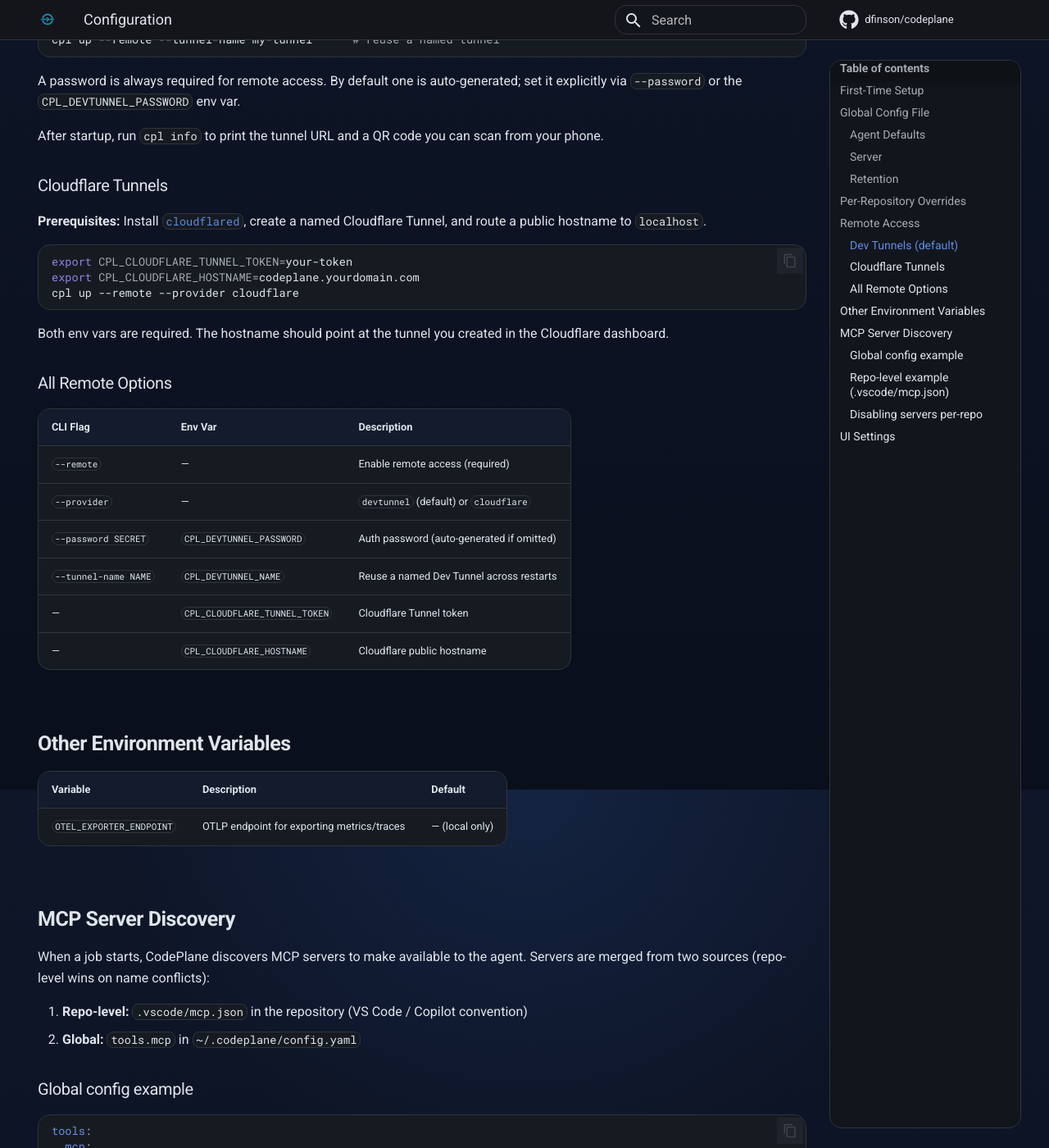
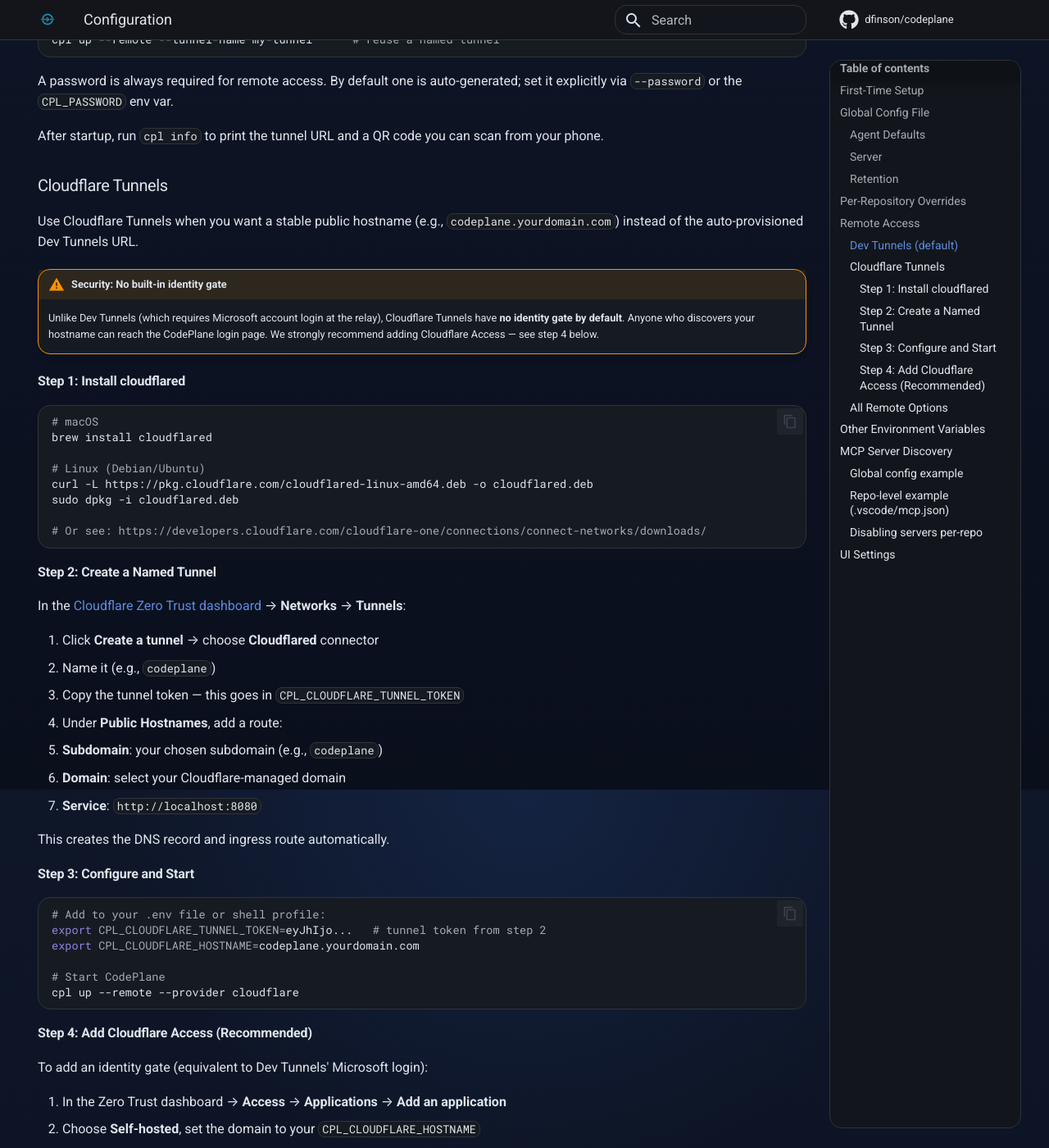
Before and after one commit to dfinson/agent-tower, an MkDocs documentation site: the page built from docs/configuration.md, in a window 1280 px wide and 1400 px high, scrolled down 1837 px. Shown: the whole window at 82% size. Built offline with MkDocs 1.6.1 and Material for MkDocs 9.7.7, drawn with Linux system fonts in a browser that asks for light colours; comment, search, counter and statistics services are not loaded; some of the changed text lies outside the part shown.

Commit message:
feat: provider-aware security model, Cloudflare setup guide, env var rename
- Rename CPL_DEVTUNNEL_PASSWORD → CPL_PASSWORD (provider-agnostic)
- Make SPEC.md §7.1, §21.1, §21.7 provider-aware (Dev Tunnels vs Cloudflare)
- Update docs/security.md threat model table (4 modes, not 3)
- Expand docs/configuration.md Cloudflare section into 4-step setup guide
  with warning about missing identity gate and Access recommendation
- Add startup warning when --provider cloudflare is used
- Update all doc refs: CONTRIBUTING.md, quick-start.md, cli.md, development.md

````diff
--- a/docs/configuration.md
+++ b/docs/configuration.md
@@ -77,21 +77,65 @@
 cpl up --remote --tunnel-name my-tunnel      # reuse a named tunnel
 ```
 
-A password is always required for remote access. By default one is auto-generated; set it explicitly via `--password` or the `CPL_DEVTUNNEL_PASSWORD` env var.
+A password is always required for remote access. By default one is auto-generated; set it explicitly via `--password` or the `CPL_PASSWORD` env var.
 
 After startup, run `cpl info` to print the tunnel URL and a QR code you can scan from your phone.
 
 ### Cloudflare Tunnels
 
-**Prerequisites:** Install [`cloudflared`](https://developers.cloudflare.com/cloudflare-one/connections/connect-networks/downloads/), create a named Cloudflare Tunnel, and route a public hostname to `localhost`.
+Use Cloudflare Tunnels when you want a stable public hostname (e.g., `codeplane.yourdomain.com`) instead of the auto-provisioned Dev Tunnels URL.
+
+!!! warning "Security: No built-in identity gate"
+    Unlike Dev Tunnels (which requires Microsoft account login at the relay), Cloudflare Tunnels have **no identity gate by default**. Anyone who discovers your hostname can reach the CodePlane login page. We strongly recommend adding Cloudflare Access — see step 4 below.
+
+#### Step 1: Install cloudflared
 
 ```bash
-export CPL_CLOUDFLARE_TUNNEL_TOKEN=your-token
+# macOS
+brew install cloudflared
+
+# Linux (Debian/Ubuntu)
+curl -L https://pkg.cloudflare.com/cloudflared-linux-amd64.deb -o cloudflared.deb
+sudo dpkg -i cloudflared.deb
+
+# Or see: https://developers.cloudflare.com/cloudflare-one/connections/connect-networks/downloads/
+```
+
+#### Step 2: Create a Named Tunnel
+
+In the [Cloudflare Zero Trust dashboard](https://one.dash.cloudflare.com/) → **Networks** → **Tunnels**:
+
+1. Click **Create a tunnel** → choose **Cloudflared** connector
+2. Name it (e.g., `codeplane`)
+3. Copy the tunnel token — this goes in `CPL_CLOUDFLARE_TUNNEL_TOKEN`
+4. Under **Public Hostnames**, add a route:
+   - **Subdomain**: your chosen subdomain (e.g., `codeplane`)
+   - **Domain**: select your Cloudflare-managed domain
+   - **Service**: `http://localhost:8080`
+
+This creates the DNS record and ingress route automatically.
+
+#### Step 3: Configure and Start
+
+```bash
+# Add to your .env file or shell profile:
+export CPL_CLOUDFLARE_TUNNEL_TOKEN=eyJhIjo...   # tunnel token from step 2
 export CPL_CLOUDFLARE_HOSTNAME=codeplane.yourdomain.com
+
+# Start CodePlane
 cpl up --remote --provider cloudflare
 ```
 
-Both env vars are required. The hostname should point at the tunnel you created in the Cloudflare dashboard.
+#### Step 4: Add Cloudflare Access (Recommended)
+
+To add an identity gate (equivalent to Dev Tunnels' Microsoft login):
+
+1. In the Zero Trust dashboard → **Access** → **Applications** → **Add an application**
+2. Choose **Self-hosted**, set the domain to your `CPL_CLOUDFLARE_HOSTNAME`
+3. Create a policy with **Email OTP** as the identity provider — allow only your email address
+4. Save
+
+Now visitors must verify their email before reaching the CodePlane login page. This gives you two-factor security: Cloudflare identity **+** CodePlane password.
 
 ### All Remote Options
 
@@ -99,7 +143,7 @@
 |----------|---------|-------------|
 | `--remote` | — | Enable remote access (required) |
 | `--provider` | — | `devtunnel` (default) or `cloudflare` |
-| `--password SECRET` | `CPL_DEVTUNNEL_PASSWORD` | Auth password (auto-generated if omitted) |
+| `--password SECRET` | `CPL_PASSWORD` | Auth password (auto-generated if omitted) |
 | `--tunnel-name NAME` | `CPL_DEVTUNNEL_NAME` | Reuse a named Dev Tunnel across restarts |
 | — | `CPL_CLOUDFLARE_TUNNEL_TOKEN` | Cloudflare Tunnel token |
 | — | `CPL_CLOUDFLARE_HOSTNAME` | Cloudflare public hostname |
--- a/docs/reference/cli.md
+++ b/docs/reference/cli.md
@@ -23,7 +23,7 @@
 | `--remote` | Enable Dev Tunnels for remote access | disabled |
 | `--dev` | Skip frontend build (backend-only development) | disabled |
 | `--port PORT` | Server port | `8080` |
-| `--password SECRET` | Tunnel authentication password | from `CPL_DEVTUNNEL_PASSWORD` env var |
+| `--password SECRET` | Remote access password | from `CPL_PASSWORD` env var |
 | `--provider PROVIDER` | Tunnel provider (`devtunnel` or `cloudflare`) | `devtunnel` |
 | `--tunnel-name NAME` | Dev Tunnel name (reused across restarts) | random |
 | `--skip-preflight` | Skip preflight checks | disabled |
````
Also changed, not shown: CONTRIBUTING.md (+2 -2 lines), SPEC.md (+42 -10 lines), docs/contributing/development.md (+1 -1 lines), docs/quick-start.md (+1 -1 lines), docs/security.md (+7 -4 lines), 2 other files.
